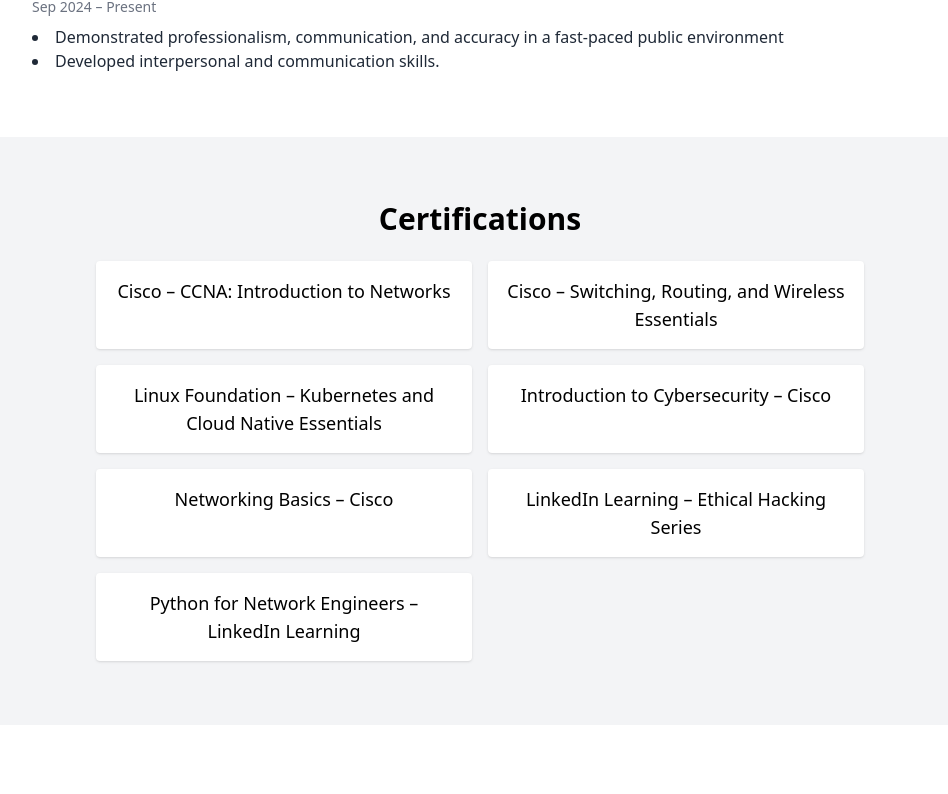
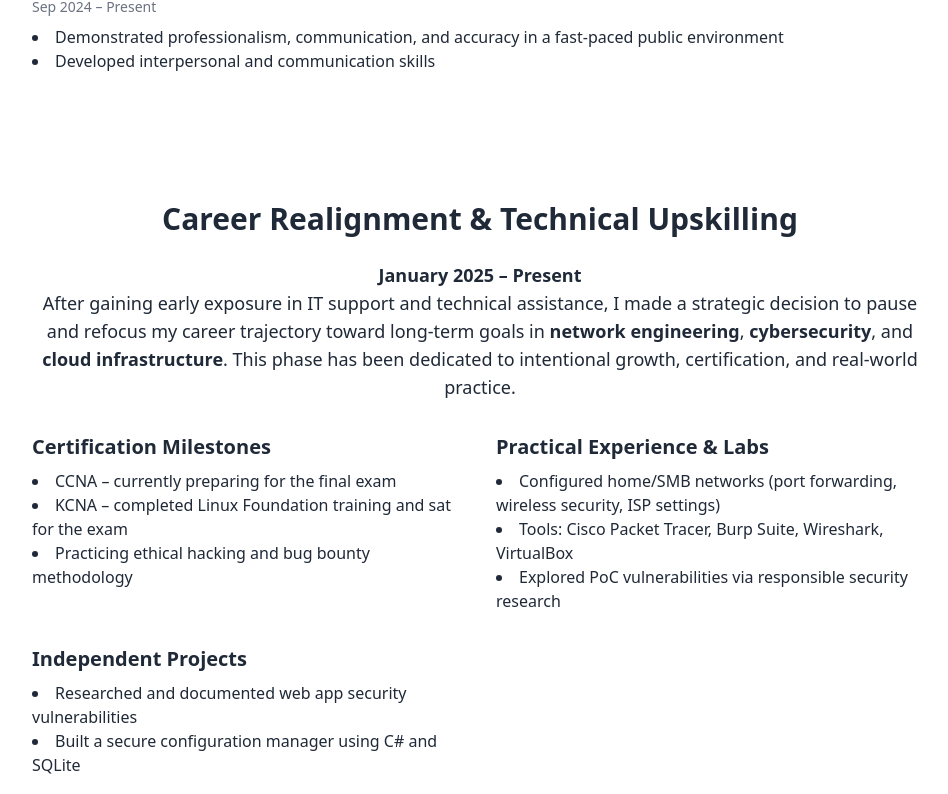
Before and after one commit to dav-oss/my-portofolio, a React (Create React App) app: page / in a window 1280 px wide. Shown: the part 1375-2169 px from the top of the page, without its empty margins (160-1108 px from the left). Built offline with nearby package versions, Linux system fonts and the light colour scheme.

Commit message:
added experience

```diff
--- a/src/App.js
+++ b/src/App.js
@@ -3,6 +3,7 @@ import Hero from './components/Hero';
 import About from './components/About';
 import Skills from './components/Skills';
 import Experience from './components/Experience';
+import Upskilling from './components/upskilling';
 import Certifications from './components/Certifications';
 import Contact from './components/Contact';
 
@@ -13,6 +14,7 @@ function App() {
       <About />
       <Skills />
       <Experience />
+      <Upskilling />
       <Certifications />
       <Contact />
     </div>
--- a/src/components/Experience.jsx
+++ b/src/components/Experience.jsx
@@ -18,7 +18,7 @@ export default function Experience() {
           <p className="text-sm text-gray-500">Sep 2024 – Present</p>
           <ul className="list-disc list-inside mt-2">
             <li>Demonstrated professionalism, communication, and accuracy in a fast-paced public environment</li>
-            <li>Developed interpersonal and communication skills.</li>
+            <li>Developed interpersonal and communication skills</li>
           </ul>
         </div>
       </div>
--- /dev/null
+++ b/src/components/upskilling.jsx
@@ -0,0 +1,45 @@
+import React from 'react';
+
+export default function Upskilling() {
+  return (
+    <section className="py-16 px-8 bg-white text-gray-800">
+      <h2 className="text-3xl font-bold text-center mb-6">Career Realignment & Technical Upskilling</h2>
+      <p className="max-w-4xl mx-auto text-lg text-center mb-8">
+        <strong>January 2025 – Present</strong>
+        <br />
+        After gaining early exposure in IT support and technical assistance, I made a strategic decision to pause and refocus my career trajectory toward long-term goals in
+        <strong> network engineering</strong>, <strong>cybersecurity</strong>, and <strong>cloud infrastructure</strong>. This phase has been dedicated to intentional growth, certification, and real-world practice.
+      </p>
+
+      <div className="max-w-4xl mx-auto grid grid-cols-1 md:grid-cols-2 gap-8">
+
+        <div>
+          <h3 className="text-xl font-semibold mb-2">Certification Milestones</h3>
+          <ul className="list-disc list-inside text-base">
+            <li>CCNA – currently preparing for the final exam</li>
+            <li>KCNA – completed Linux Foundation training and sat for the exam</li>
+            <li>Practicing ethical hacking and bug bounty methodology</li>
+          </ul>
+        </div>
+
+        <div>
+          <h3 className="text-xl font-semibold mb-2">Practical Experience & Labs</h3>
+          <ul className="list-disc list-inside text-base">
+            <li>Configured home/SMB networks (port forwarding, wireless security, ISP settings)</li>
+            <li>Tools: Cisco Packet Tracer, Burp Suite, Wireshark, VirtualBox</li>
+            <li>Explored PoC vulnerabilities via responsible security research</li>
+          </ul>
+        </div>
+
+        <div>
+          <h3 className="text-xl font-semibold mb-2">Independent Projects</h3>
+          <ul className="list-disc list-inside text-base">
+            <li>Researched and documented web app security vulnerabilities</li>
+            <li>Built a secure configuration manager using C# and SQLite</li>
+          </ul>
+        </div>
+
+      </div>
+    </section>
+  );
+}
```
